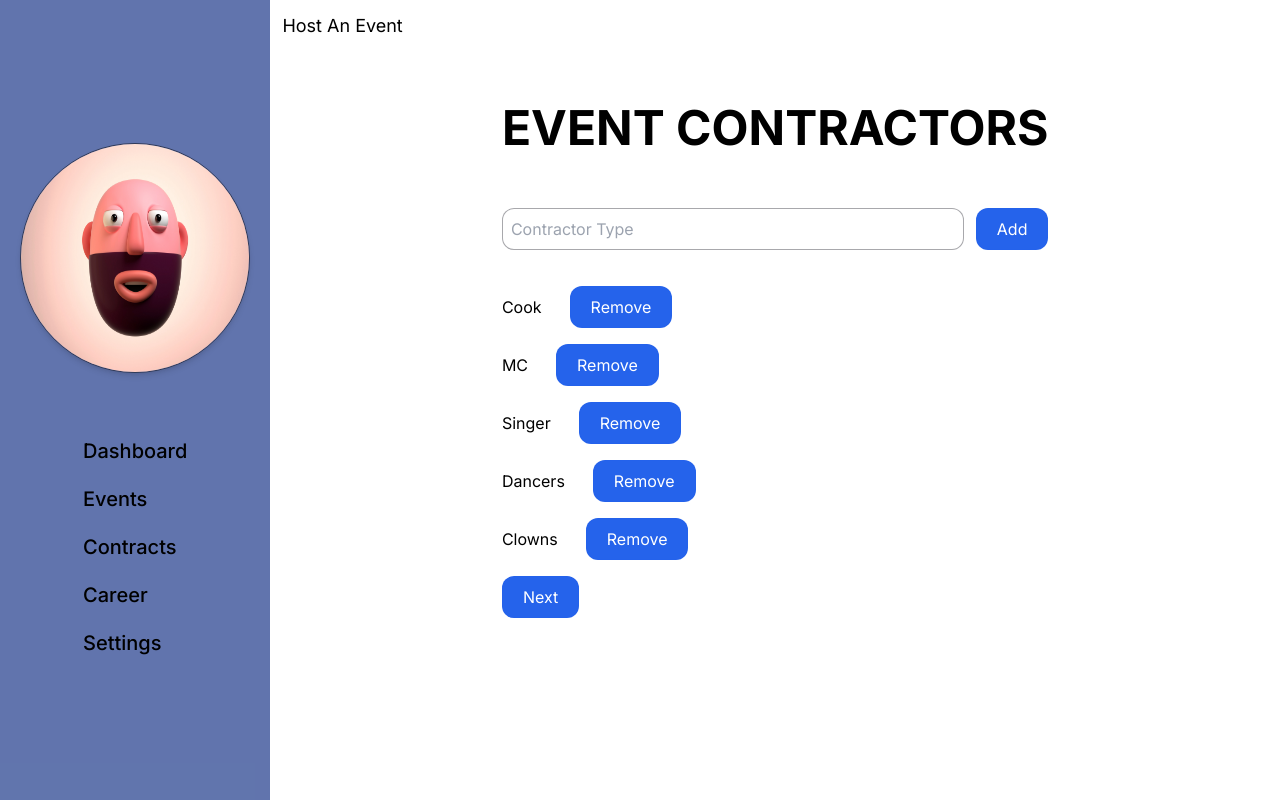
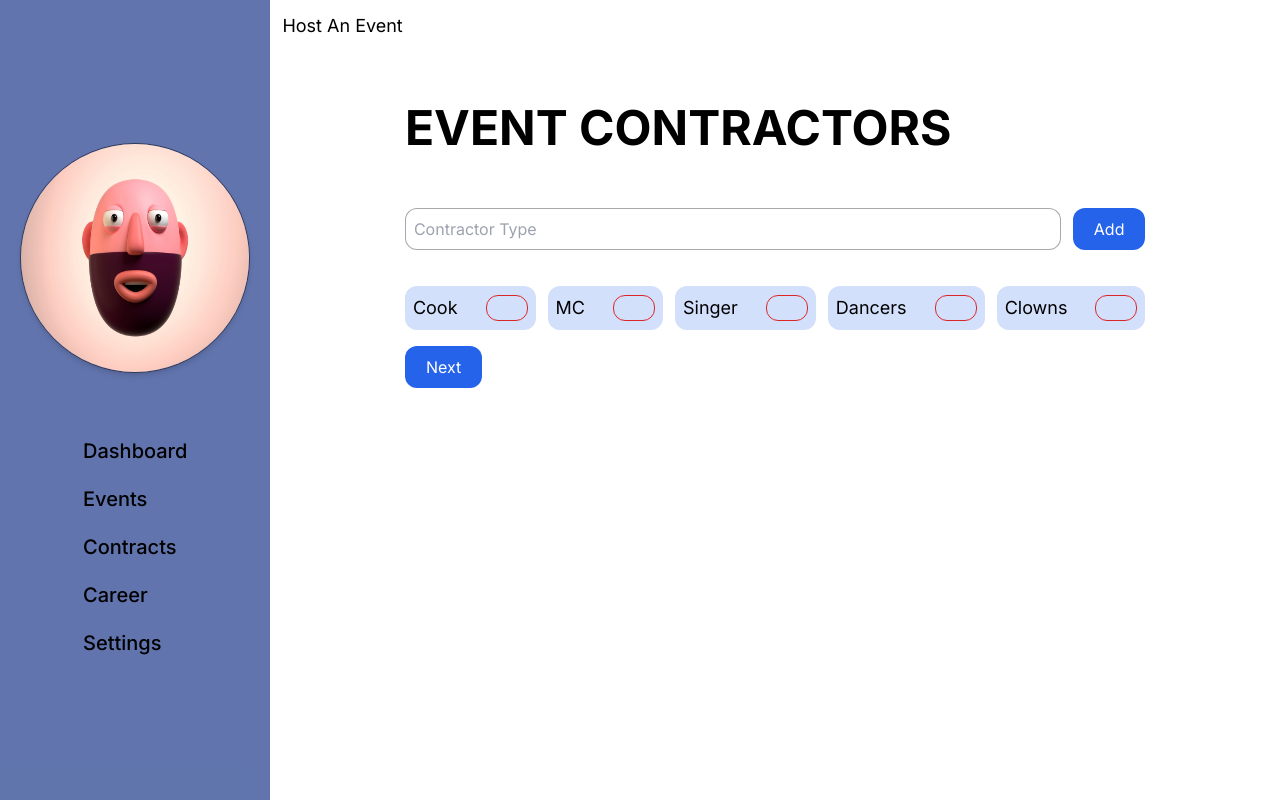
Before and after one commit to mmesomasaint/jointt, a Next.js app: page /dashboard/events/host in a window 1280 px wide. Built offline with nearby package versions, Linux system fonts and the light colour scheme; no server answers.

Commit message:
Fix: Beautify the contractor types

```diff
--- a/app/dashboard/events/host/page.tsx
+++ b/app/dashboard/events/host/page.tsx
@@ -2,6 +2,7 @@
 import { useState } from 'react'
 import Text from '@/app/components/text'
 import Button from '@/app/components/button'
+import {MdClose} from 'react-icons/md'
 
 export default function Host() {
   const STAGES = [1, 2, 3, 4]
@@ -134,14 +135,16 @@ function ChooseContractorTypes({
           Add
         </Button>
       </div>
+      <div className='flex flex-wrap justify-start items-center gap-3'>
       {contractorTypes.map((type, id) => (
-        <div className='flex justify-start items-center gap-7'>
-          <div>{type}</div>
-          <Button type='button' onClick={() => handleRemove(id)}>
-            Remove
+        <div className='flex justify-start items-center gap-7 bg-blue-600/20 p-2 rounded-xl'>
+          <Text size='SMALL'>{type}</Text>
+          <Button type='button' className='bg-transparent px-0 py-0 w-6 h-6 flex justify-center items-center rounded-full border-red-600' onClick={() => handleRemove(id)}>
+            <MdClose className='text-lg text-red-600' />
           </Button>
         </div>
       ))}
+      </div>
       <Button
         type='button'
         disabled={validated}
```
